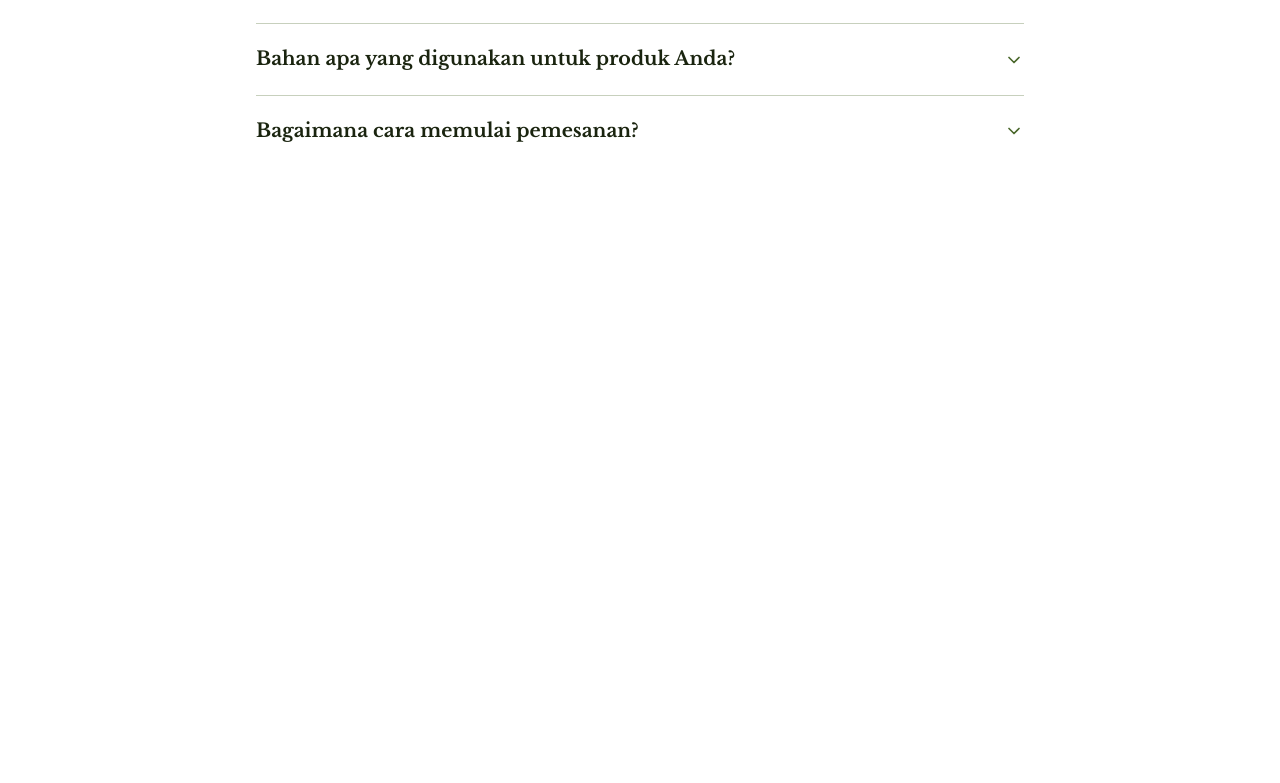
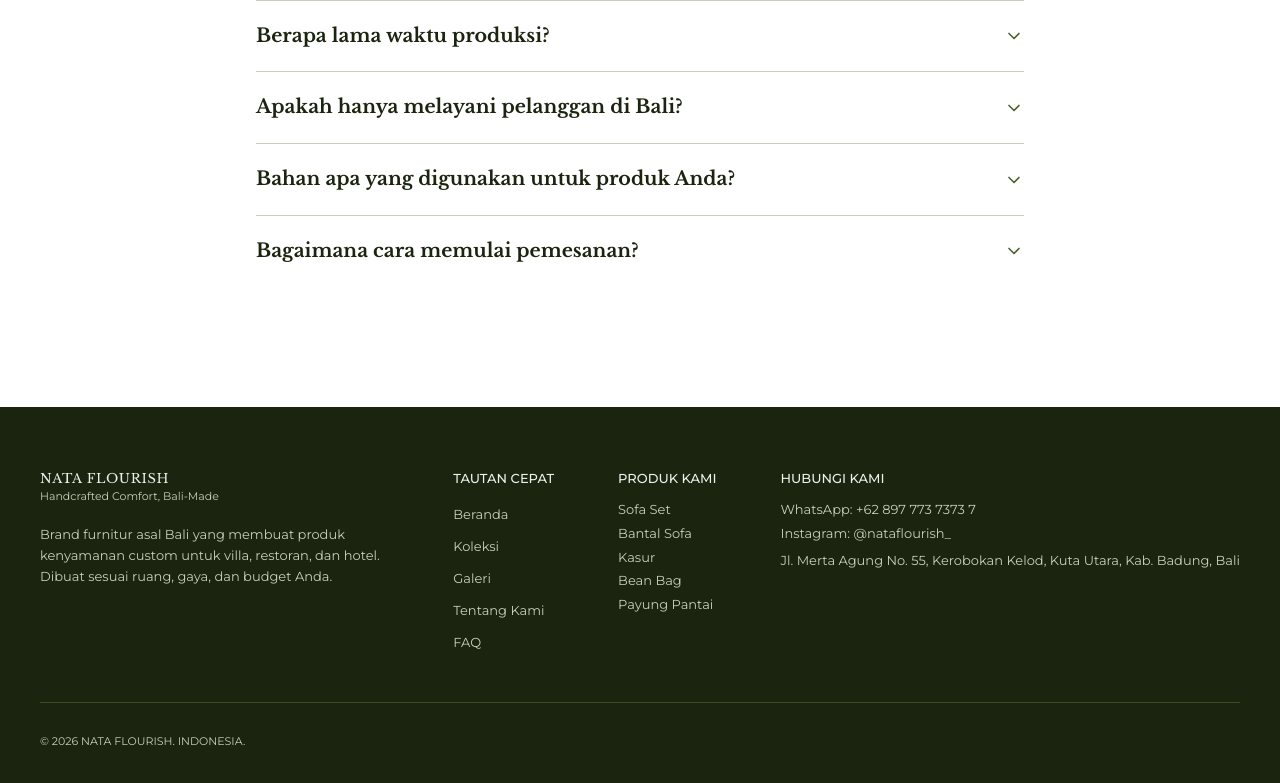
Before and after one commit to Arrasyidff/nata-flourish, a Next.js app: page / in a window 1280 px wide. Shown: the part 5351-6134 px from the top of the page. Before the commit the page ends 5638 px from the top, so only its background shows below. Built offline with nearby package versions, Linux system fonts and the light colour scheme.

Commit message:
feat: Implement footer components with brand, links, products, and contact information. Added FooterBrand, FooterProducts, and FooterContact components, updated layout for better organization, and enhanced company data in the company module.

```diff
--- a/src/app/layout.tsx
+++ b/src/app/layout.tsx
@@ -2,6 +2,7 @@
 import { Libre_Baskerville, Montserrat } from "next/font/google";
 import "./globals.css";
 import Navbar from "@/components/layout/navbar";
+import Footer from "@/components/layout/footer";
 
 const libreBaskerville = Libre_Baskerville({
   variable: "--font-libre-baskerville",
@@ -33,6 +34,7 @@
       <body className="min-h-full flex flex-col">
         <Navbar />
         {children}
+        <Footer />
       </body>
     </html>
   );
--- /dev/null
+++ b/src/components/layout/footer/FooterBrand.tsx
@@ -0,0 +1,19 @@
+import { company } from "@/data/company";
+
+export default function FooterBrand() {
+  return (
+    <div className="flex flex-col gap-5 max-w-112.5">
+      <div className="flex flex-col gap-1">
+        <p className="font-heading font-medium uppercase text-body-2 tracking-wider text-green-light">
+          {company.name}
+        </p>
+        <p className="text-body-3 font-normal text-green-light-active">
+          {company.tagline}
+        </p>
+      </div>
+      <p className="text-body-2 font-normal text-green-light-active leading-relaxed">
+        {company.description}
+      </p>
+    </div>
+  );
+}
--- a/src/components/layout/footer/FooterCopyright.tsx
+++ b/src/components/layout/footer/FooterCopyright.tsx
@@ -1,11 +1,9 @@
-import { company } from "@/data/company";
-
 export default function FooterCopyright() {
   const year = new Date().getFullYear();
 
   return (
-    <p className="text-body-3 text-green-light-active border-t border-green-dark pt-8">
-      &copy; {year} {company.name}. All rights reserved.
+    <p className="text-body-3 font-normal text-green-light-active border-t border-green-dark pt-8">
+      &copy; {year} NATA FLOURISH. INDONESIA.
     </p>
   );
 }
--- a/src/components/layout/footer/FooterLinks.tsx
+++ b/src/components/layout/footer/FooterLinks.tsx
@@ -4,15 +4,15 @@
 export default function FooterLinks() {
   return (
     <div className="flex flex-col gap-4">
-      <p className="text-body-2 uppercase tracking-widest font-medium text-green-light-hover">
-        Navigasi
+      <p className="text-body-2 font-medium uppercase text-green-light">
+        Tautan Cepat
       </p>
       <ul className="flex flex-col gap-2">
         {navItems.map((item) => (
           <li key={item.href}>
             <Link
               href={item.href}
-              className="text-body-2 text-green-light-active hover:text-green-light transition-colors"
+              className="text-body-2 font-normal text-green-light-active hover:text-green-light transition-colors"
             >
               {item.label}
             </Link>
--- /dev/null
+++ b/src/components/layout/footer/FooterProducts.tsx
@@ -0,0 +1,24 @@
+const products = [
+  "Sofa Set",
+  "Bantal Sofa",
+  "Kasur",
+  "Bean Bag",
+  "Payung Pantai",
+];
+
+export default function FooterProducts() {
+  return (
+    <div className="flex flex-col gap-4">
+      <p className="text-body-2 font-medium uppercase text-green-light">
+        Produk Kami
+      </p>
+      <ul className="flex flex-col gap-2">
+        {products.map((product) => (
+          <li key={product} className="text-body-2 font-normal text-green-light-active">
+            {product}
+          </li>
+        ))}
+      </ul>
+    </div>
+  );
+}
--- a/src/components/layout/footer/FooterSocial.tsx
+++ b/src/components/layout/footer/FooterSocial.tsx
@@ -1,37 +1,22 @@
-import { socialLinks } from "@/data/socials";
-import WhatsAppIcon from "@/components/icons/WhatsAppIcon";
-import InstagramIcon from "@/components/icons/InstagramIcon";
-import TikTokIcon from "@/components/icons/TikTokIcon";
+import { company } from "@/data/company";
 
-const iconMap = {
-  whatsapp: WhatsAppIcon,
-  instagram: InstagramIcon,
-  tiktok: TikTokIcon,
-};
-
-export default function FooterSocial() {
+export default function FooterContact() {
   return (
     <div className="flex flex-col gap-4">
-      <p className="text-body-2 uppercase tracking-widest font-medium text-green-light-hover">
-        Ikuti Kami
+      <p className="text-body-2 font-medium uppercase text-green-light">
+        Hubungi Kami
       </p>
-      <div className="flex items-center gap-4">
-        {socialLinks.map((link) => {
-          const Icon = iconMap[link.icon];
-          return (
-            <a
-              key={link.name}
-              href={link.href}
-              target="_blank"
-              rel="noopener noreferrer"
-              aria-label={link.name}
-              className="text-green-light-active hover:text-green-light transition-colors"
-            >
-              <Icon size={20} />
-            </a>
-          );
-        })}
-      </div>
+      <ul className="flex flex-col gap-2">
+        <li className="text-body-2 font-normal text-green-light-active">
+          WhatsApp: {company.whatsapp}
+        </li>
+        <li className="text-body-2 font-normal text-green-light-active">
+          Instagram: {company.instagram}
+        </li>
+        <li className="text-body-2 font-normal text-green-light-active leading-relaxed">
+          {company.address}
+        </li>
+      </ul>
     </div>
   );
 }
--- a/src/components/layout/footer/index.tsx
+++ b/src/components/layout/footer/index.tsx
@@ -1,14 +1,19 @@
+import FooterBrand from "./FooterBrand";
 import FooterLinks from "./FooterLinks";
-import FooterSocial from "./FooterSocial";
+import FooterProducts from "./FooterProducts";
+import FooterContact from "./FooterSocial";
 import FooterCopyright from "./FooterCopyright";
 
 export default function Footer() {
   return (
+    // <footer className="bg-green-normal-active text-green-light">
     <footer className="bg-green-darker text-green-light">
-      <div className="mx-auto max-w-7xl px-10 py-16 flex flex-col gap-12">
-        <div className="flex flex-col md:flex-row justify-between gap-8">
+      <div className="px-10 py-16 flex flex-col gap-12">
+        <div className="grid grid-cols-1 md:grid-cols-[1fr_auto_auto_auto] gap-10 md:gap-16">
+          <FooterBrand />
           <FooterLinks />
-          <FooterSocial />
+          <FooterProducts />
+          <FooterContact />
         </div>
         <FooterCopyright />
       </div>
--- a/src/components/sections/cta/index.tsx
+++ b/src/components/sections/cta/index.tsx
@@ -3,7 +3,8 @@
 
 export default function CTA() {
   return (
-    <section className="relative min-h-120 pb-section flex items-center overflow-hidden">
+    <section className="pb-section">
+      <div className="relative min-h-120 flex items-center overflow-hidden">
         <Image
           src="/images/cta/cta.webp"
           alt="Ruangan furnitur Nata Flourish"
@@ -15,11 +16,12 @@
           <h2 className="font-heading text-h2 font-bold text-white">
             Yuk, Wujudkan Ruangan Impian Anda
           </h2>
-        <p className="text-body-1 font-normal text-white/90 max-w-2xl">
+          <p className="text-body-1 font-normal text-white/90 w-[65%]">
             Punya villa, restoran, atau hotel yang butuh furnitur? Kami siap datang ke lokasi Anda, memahami kebutuhan Anda, dan memberikan penawaran yang sesuai budget. Santai saja — cukup mulai dengan obrolan singkat bersama kami.
           </p>
           <CTAButtons />
         </div>
+      </div>
     </section>
   );
 }
--- a/src/data/company.ts
+++ b/src/data/company.ts
@@ -1,10 +1,13 @@
 export const company = {
   name: "Nata Flourish",
   tagline: "Handcrafted Comfort, Bali-Made",
-  address: "",
-  phone: "",
+  description:
+    "Brand furnitur asal Bali yang membuat produk kenyamanan custom untuk villa, restoran, dan hotel. Dibuat sesuai ruang, gaya, dan budget Anda.",
+  address:
+    "Jl. Merta Agung No. 55, Kerobokan Kelod, Kuta Utara, Kab. Badung, Bali",
+  phone: "+62 897 773 7373 7",
   email: "",
-  whatsapp: "",
-  instagram: "",
+  whatsapp: "+62 897 773 7373 7",
+  instagram: "@nataflourish_",
   tiktok: "",
 };
```
Also changed, not shown: .claude/settings.json. Lines whose indentation alone changed are shown as unchanged.
